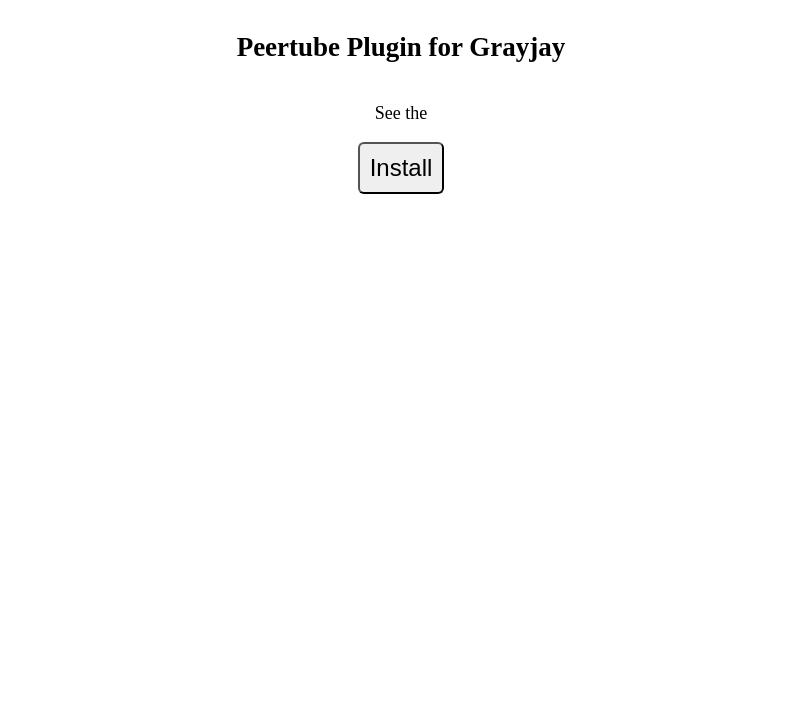
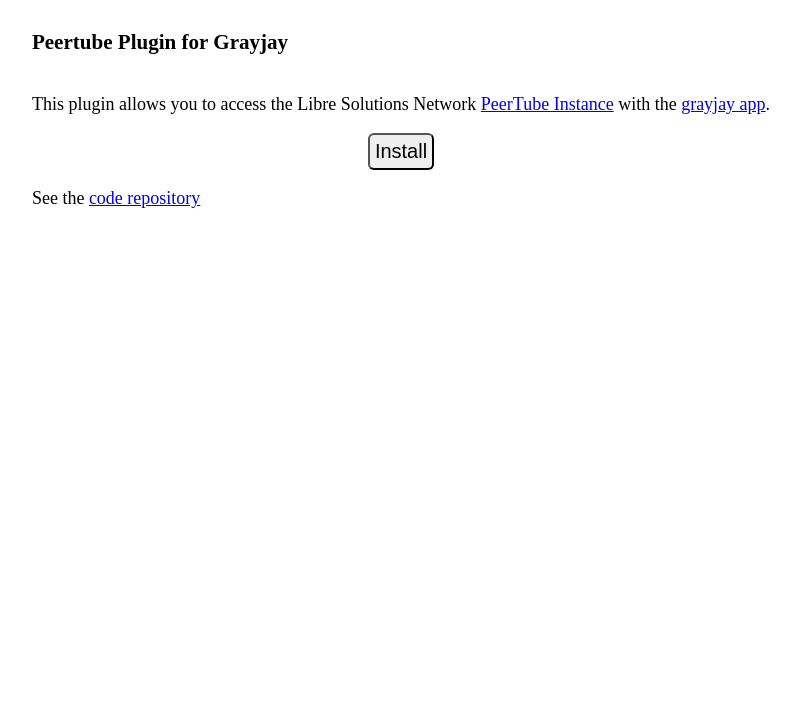
Before and after one commit to grayjay-peertube/peertube-grayjay-plugin, a plain HTML site: page index.html in a window 1280 px wide. Shown: the part 89-800 px from the top of the page, without its empty margins (239-1039 px from the left). Drawn offline with Linux system fonts and the light colour scheme.

Commit message:
index changes

```diff
--- a/index.html
+++ b/index.html
@@ -8,19 +8,31 @@
                 flex-direction: column;
                 align-items: center;
             }
+            main{
+                max-width:60rem;
+                display:flex;
+                flex-direction: column;
+                align-items: center;
+            }
+            h1,h3,p{
+                width:100%;
+            }
             button{
-                padding:10px;
-                font-size:24px;
+                padding:5px;
+                font-size:20px;
                 border-radius:6px;
             }
         </style>
     </head>
     <body>
-        <h1>Libre Solutions Network</h1>
-<h2>Peertube Plugin for Grayjay</h2>
+        <main>
+            <h1>Libre Solutions Network</h1>
+<h3>Peertube Plugin for Grayjay</h2>
 
-<p>See the <a href="https://code.gabe.rocks/gabriel/peertube-grayjay"></a></p>
+<p>This plugin allows you to access the Libre Solutions Network <a href="https://peertube.libresolutions.network">PeerTube Instance</a> with the <a href="https://grayjay.app/">grayjay app</a>.</p>
+
 <a href="grayjay://plugin/https://gabe.rocks//peertube-grayjay/PeerTubeConfig.json"><button>Install</button></a>
-
+<p>See the <a href="https://code.gabe.rocks/gabriel/peertube-grayjay">code repository</a></p>
+        </main>
     </body>
 </html>
```
